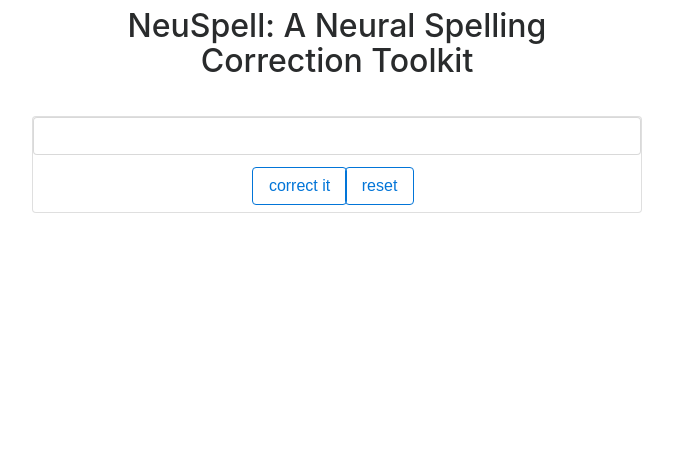
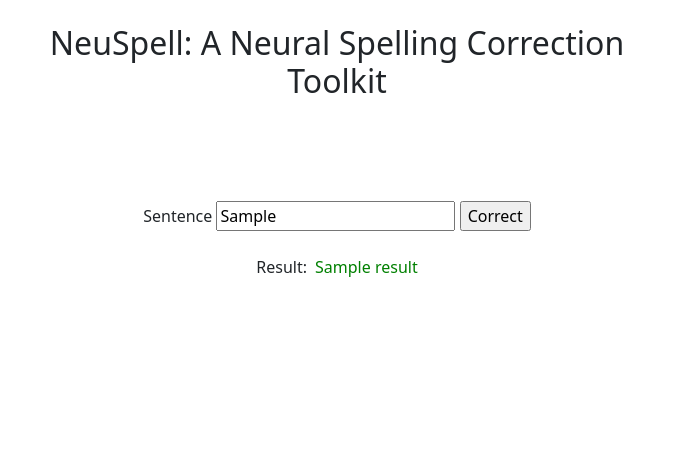
Before and after one commit to PhuBao-Dev/sca, a Flask app: template templates/index.html in a window 1280 px wide. Shown: the top 476 px of the page, without its empty margins (303-976 px from the left). Before the commit the page ends 213 px from the top, so only its background shows below. Run offline with Flask 2, Linux system fonts and the light colour scheme; the template is opened without the code that fills it: most values are stand-ins (such as "Sample title", 1, 10 or a date in 2020); some libraries are stand-ins or nearby versions.

Commit message:
edit view

```diff
--- a/app.py
+++ b/app.py
@@ -14,9 +14,9 @@
             rel.append(checker.check(wo)[0][0])
 
         result = " ".join(rel)
-        return render_template('index2.html', result=result)
+        return render_template('index.html', result=result, getIn=username)
 
-    return render_template('index2.html')
+    return render_template('index.html')
 
 if __name__ == "__main__":
     app.run(debug=True)
--- a/templates/index.html
+++ b/templates/index.html
@@ -1,69 +1,45 @@
 <!DOCTYPE html>
-<html>
+<html lang="en">
 
 <head>
-    <title>Spell-Checking</title>
-    <link rel="stylesheet" href="https://maxcdn.bootstrapcdn.com/bootstrap/4.0.0-alpha.6/css/bootstrap.min.css"
-        integrity="sha384-rwoIResjU2yc3z8GV/NPeZWAv56rSmLldC3R/AZzGRnGxQQKnKkoFVhFQhNUwEyJ" crossorigin="anonymous">
-    <link rel="stylesheet" type="text/css" href="">
+  <meta charset="UTF-8">
+  <meta http-equiv="X-UA-Compatible" content="IE=edge">
+  <meta name="viewport" content="width=device-width, initial-scale=1.0">
+  <title>SCA</title>
+  <!-- CSS only -->
+  <link href="https://cdn.jsdelivr.net/npm/bootstrap@5.1.3/dist/css/bootstrap.min.css" rel="stylesheet"
+    integrity="sha384-1BmE4kWBq78iYhFldvKuhfTAU6auU8tT94WrHftjDbrCEXSU1oBoqyl2QvZ6jIW3" crossorigin="anonymous">
 </head>
 
 <body>
 
-    <p style="margin-bottom:0.2cm;"></p>
-    <header>
-        <div class="container">
-            <div class="container col-lg-6 text-center">
-                <h2>NeuSpell: A Neural Spelling Correction Toolkit</h2>
-            </div>
-        </div>
-    </header>
 
-    <p style="margin-bottom:1cm;"></p>
+  <header>
+    <div class="container col-lg-6 text-center mt-4">
+      <h2>NeuSpell: A Neural Spelling Correction Toolkit</h2>
+    </div>
+  </header>
 
-    <p style="margin-bottom:0.5cm;"></p>
-    <div class="container col-lg-6">
-        <div style="padding-bottom: 0.5cm">
-            <div class="card text-center bg-light">
-                <div class="card-body" style="padding-bottom:0.2cm; ">
-                    <form action="" method="POST" onsubmit='copyContent()'>
-                        <!-- need to be div because we wanna color partially -->
-                        <!-- newly added snippet start -->
-                        <textarea name="hidden-message" id="hidden-message" style="display:none;"></textarea>
-                        <script>
-                            function copyContent() {
-                                document.getElementById("hidden-message").value =
-                                    document.getElementById("message-txt").innerText;
-                            }
-                        </script>
-                        <!-- newly added snippet end -->
-                        <div class="card-title form-control" type="text" id="message-txt" name="message"
-                            placeholder="Enter some text for spell checking..." rows="3" cols="50"
-                            contenteditable="true" style="text-align:left;"></div>
-                        <input class="card-text btn btn-outline-primary" style="position: absolute; left: 36%;" id="btn"
-                            type="submit" value="correct it"></button>
-                        <div class="spinner" id="spinner" style="display: none">
-                            <div class="double-bounce1"></div>
-                            <div class="double-bounce2"></div>
-                        </div>
-                    </form>
-                    <form action="" method="POST">
-                        <input class="card-text btn btn-outline-primary" style="position: relative; left: 7%;" id="btn"
-                            type="submit" value="reset" name="message"></button>
-                        <div class="spinner" id="spinner" style="display: none">
-                            <div class="double-bounce1"></div>
-                            <div class="double-bounce2"></div>
-                        </div>
-                    </form>
-                </div>
-            </div>
-        </div>
+
+  <div class="container text-center" style="min-height: 100vh; margin-top: 100px;">
+    <form method="post">
+      <label for="username">Sentence </label>
+      <input value="{{ getIn }}" name="username" id="username" placeholder="Enter any sentence" required>
+      <input type="submit" value="Correct">
+    </form>
+    <div style="display: flex; flex-wrap: wrap; justify-content: center;" class="mt-4">
+      <p class="me-2">Result:  </p>
+      <p style="color: green;">{{ result }}</p>
     </div>
+
+  </div>
 
 
 
-
-
+  <!-- JavaScript Bundle with Popper -->
+  <script src="https://cdn.jsdelivr.net/npm/bootstrap@5.1.3/dist/js/bootstrap.bundle.min.js"
+    integrity="sha384-ka7Sk0Gln4gmtz2MlQnikT1wXgYsOg+OMhuP+IlRH9sENBO0LRn5q+8nbTov4+1p"
+    crossorigin="anonymous"></script>
 </body>
 
 </html>
```
Also changed, not shown: templates/index2.html (deleted, +0 -35 lines).
